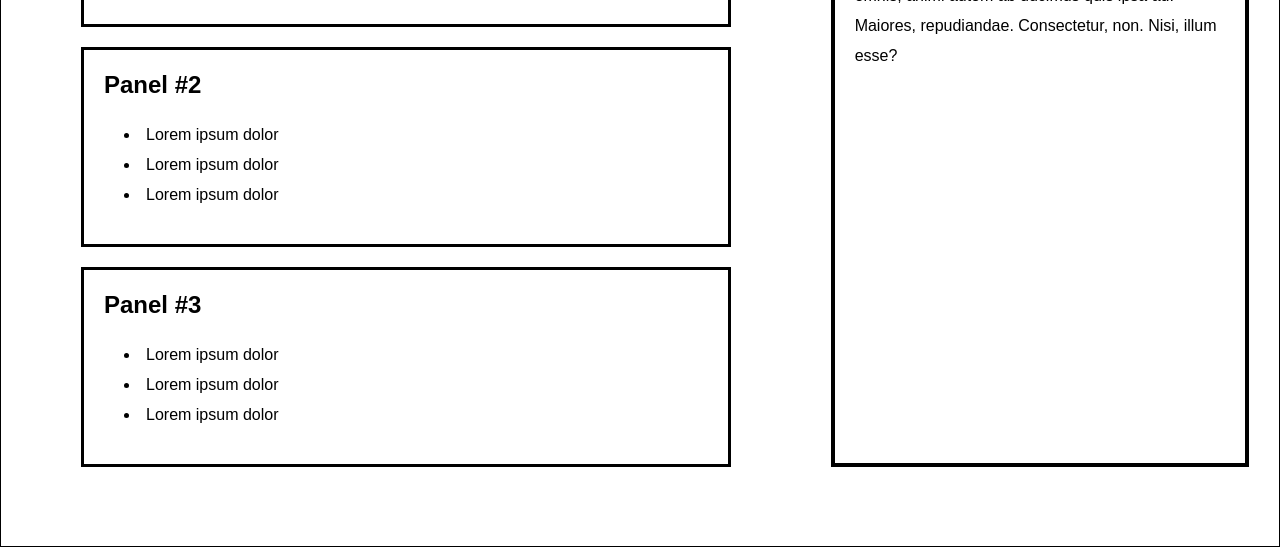
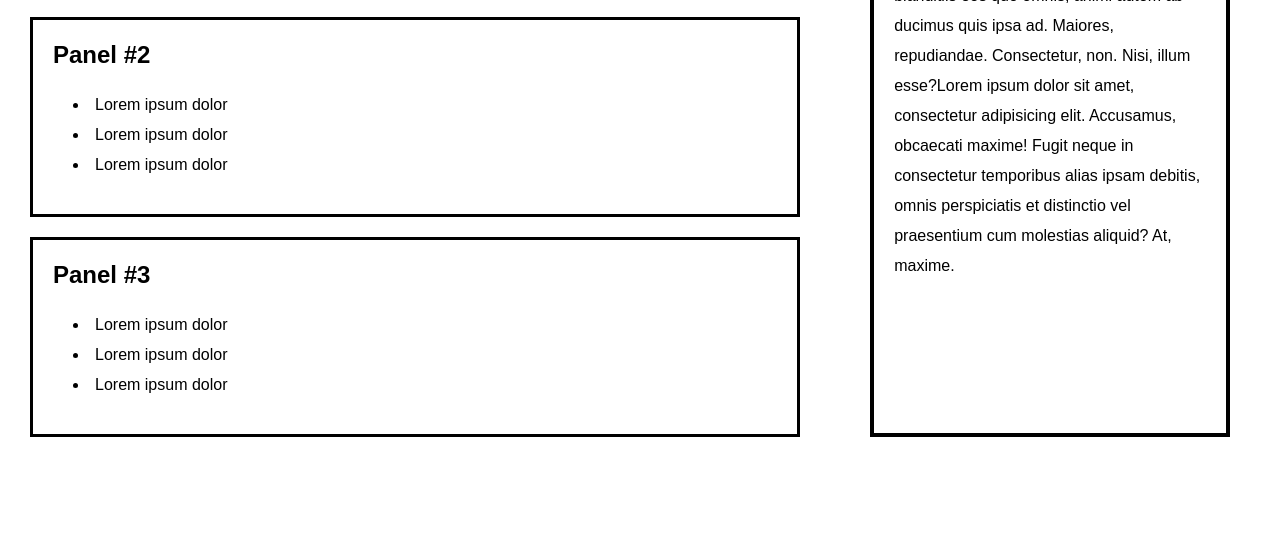
Before and after one commit to LouiseWong19/flexbox-challenge, a plain HTML site: page index.html in a window 1280 px wide. Shown: the part 323-870 px from the top of the page. After the commit the page ends 810 px from the top, so only its background shows below. Drawn offline with Linux system fonts and the light colour scheme.

Commit message:
changes on hor-panel

```diff
--- a/index.html
+++ b/index.html
@@ -51,7 +51,10 @@
         <h3>Right-hand panel</h3>
         <p>Lorem ipsum dolor sit amet consectetur adipisicing elit. Tempore eius amet corrupti,
           blanditiis eos quo omnis, animi autem ab ducimus quis ipsa ad. Maiores,
-           repudiandae. Consectetur, non. Nisi, illum esse?</p>
+           repudiandae. Consectetur, non. Nisi, illum esse?Lorem ipsum dolor sit amet,
+           consectetur adipisicing elit. Accusamus, obcaecati maxime! Fugit neque in
+           consectetur temporibus alias ipsam debitis, omnis perspiciatis
+           et distinctio vel praesentium cum molestias aliquid? At, maxime.</p>
       </div>
     </section>
   </main>
--- a/styles.css
+++ b/styles.css
@@ -47,27 +47,22 @@ h1{
 /*Big flexbox*/
 main{
     display: flex;
-    flex-direction: row;
-    align-items: center;
-    justify-content: space-evenly;
-    height: 800px; /*use min-height for responsive*/
-    background-color: white;
-    border: 1px solid black;
     width: 100%;
     gap: 20px;
     padding: 30px;
+
 }
 
 /* Left panel*/
 #ver-panel {
   display: flex;
   flex-direction: column;
-  width: 200%;
-  padding: 50px;
+  width: 100%;
   gap: 20px;
   align-content: stretch;
   justify-content: center;
   margin-right: 30px;
+
 }
 
 div{
@@ -96,11 +91,17 @@ h2{
   margin-bottom: 20px;
 }
 
-/*flexbox for bullet points*/
+/*flexbox for bullet point*/
 span{
   display: flex;
   flex-direction: column;
   margin-left: 20px;
+}
+
+.hor-panel{
+  display: flex;
+  width: 50%;
+  padding: 20px
 }
 
 /*Right panel*/
```
